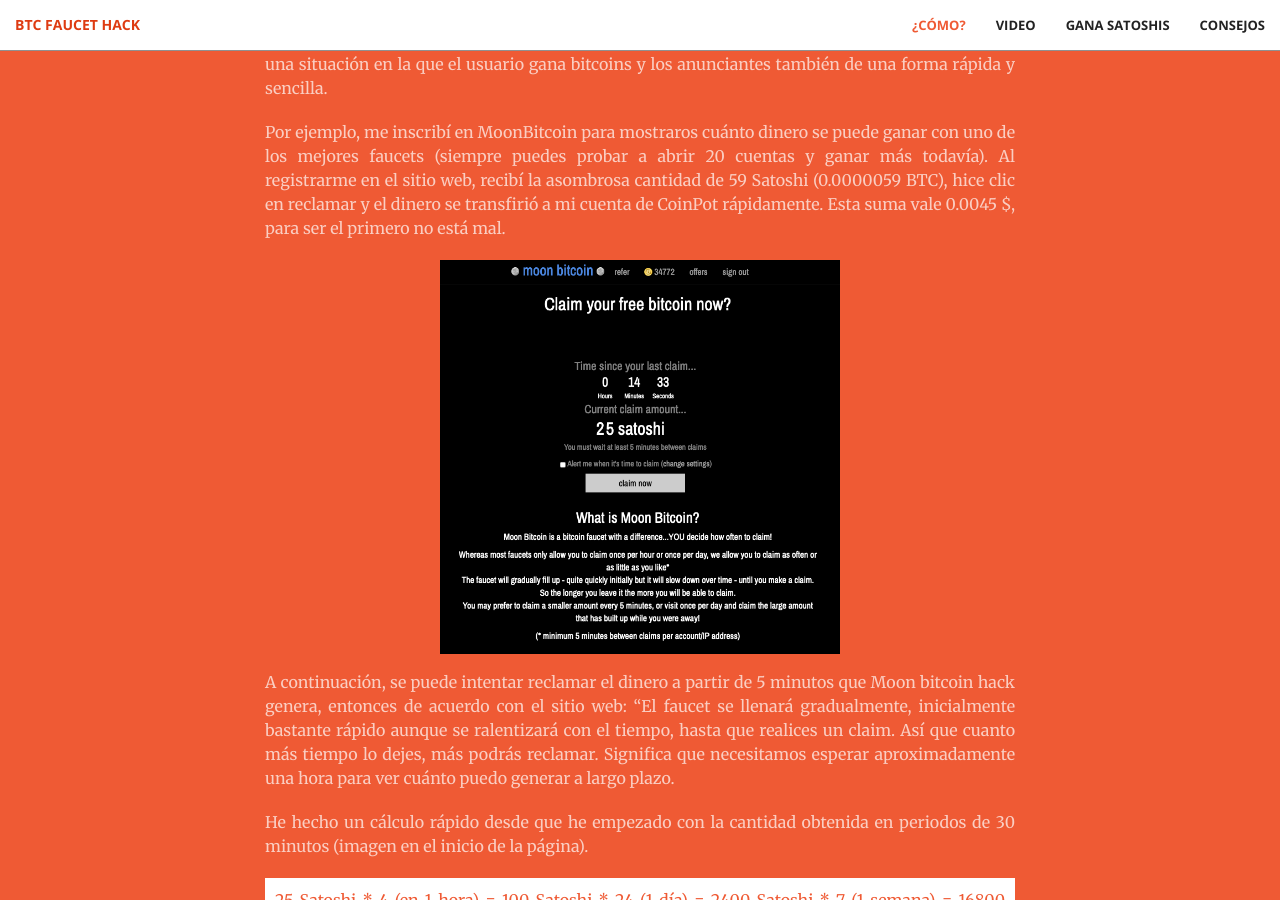
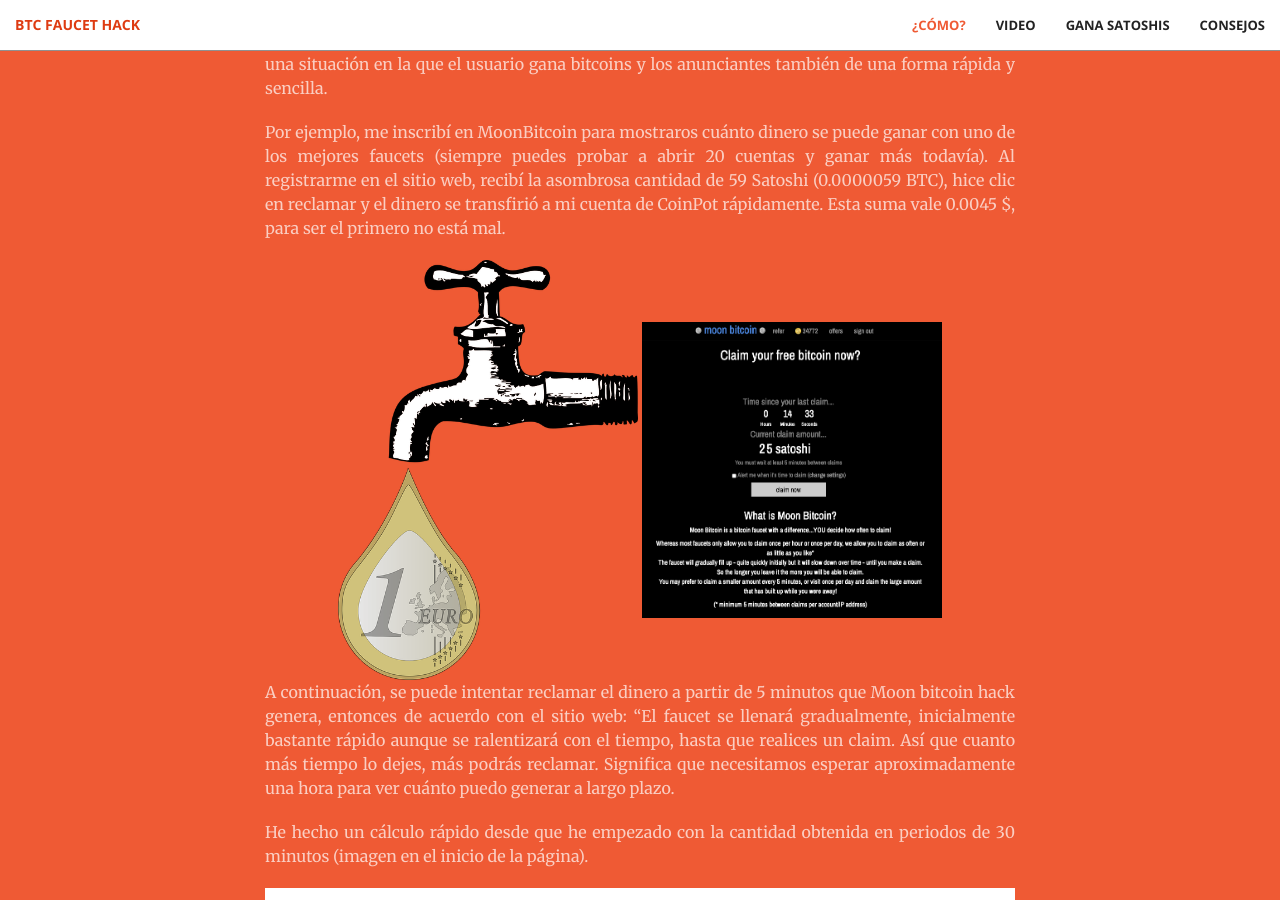
Before and after one commit to ganasats/ganasats.github.io, a Jekyll site: the page built from index.html, in a window 1280 px wide and 900 px high, scrolled down 1181 px. Built offline with Jekyll 4.4.1, drawn with Linux system fonts in a browser that asks for light colours.

Commit message:
minorchnges

```diff
--- a/_config.yml
+++ b/_config.yml
@@ -1,12 +1,12 @@
 # Site settings
 title: BITCOIN FAUCET - MOONBIT BITCOIN HACK - FREEBITCO.IN
 email:
-description: > # this means to ignore newlines until "baseurl:"
+description: ganasatoshis, bitcoin, satoshi, btc, earn, invertir desde casa, faucet, ganar dinero, criptomonedas, crypto, cryptonews # this means to ignore newlines until "baseurl:"
 baseurl: "" # the subpath of your site, e.g. /blog/
 url: "" # the base hostname & protocol for your site
 
 twitter_username:
-github_username:
+github_username: ganasats
 
 # Build settings
 markdown: kramdown
--- a/_includes/call-to-action.html
+++ b/_includes/call-to-action.html
@@ -26,17 +26,15 @@
           en reclamar y el dinero se transfirió a mi cuenta de CoinPot
           rápidamente. Esta suma vale 0.0045 $, para ser el primero no está mal.
         </p>
-        <div class="mySlides w3-panel w3-center">
+        <div class="apanio">
           <img
             src="/img/uindfve834v34sdf.png"
-            style="width: 40%; max-width: 400px;"
+            style="width: 40%; max-width: 300px;"
             alt="frigo"
           />
-        </div>
-        <div class="mySlides w3-panel w3-center">
           <img
             id="myImg"
-            style="max-width: 400px;"
+            style="max-width: 300px;"
             src="/img/p453msdf9423fds.jpg"
             alt="screen"
             title="Moonbit Screenshot / Captura Pantalla Moonbit"
@@ -77,8 +75,8 @@
           >
         </p>
         <p class="text-faded" style="text-align: justify;">
-          Tened en cuenta que esas sumas deberían disminuir y probablemente
-          ser menos de lo que yo he calculado.
+          Tened en cuenta que esas sumas deberían disminuir y probablemente ser
+          menos de lo que yo he calculado.
         </p>
 
         <p class="text-faded" style="text-align: justify;">
```
Also changed, not shown: 1 other file.
